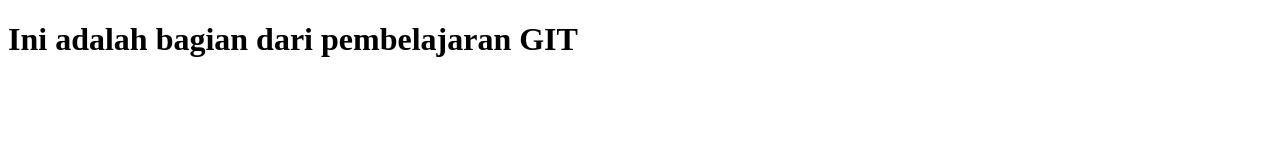
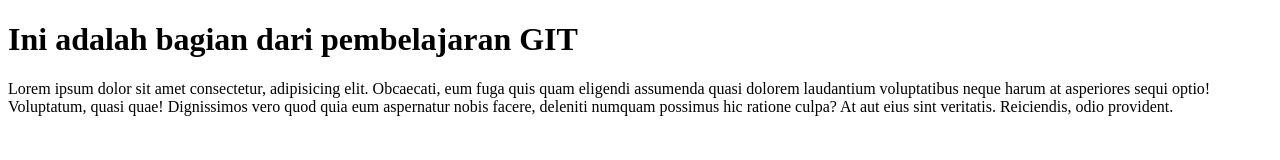
Before and after one commit to dedehriyanti/latihan-git, a plain HTML site: page index.html in a window 1280 px wide. Drawn offline with Linux system fonts and the light colour scheme.

Commit message:
perubahan kedua

```diff
--- a/index.html
+++ b/index.html
@@ -7,5 +7,8 @@
 </head>
 <body>
     <h1>Ini adalah bagian dari pembelajaran GIT</h1>
+    <section>
+        <p>Lorem ipsum dolor sit amet consectetur, adipisicing elit. Obcaecati, eum fuga quis quam eligendi assumenda quasi dolorem laudantium voluptatibus neque harum at asperiores sequi optio! Voluptatum, quasi quae! Dignissimos vero quod quia eum aspernatur nobis facere, deleniti numquam possimus hic ratione culpa? At aut eius sint veritatis. Reiciendis, odio provident.</p>
+    </section>
 </body>
 </html>
```
